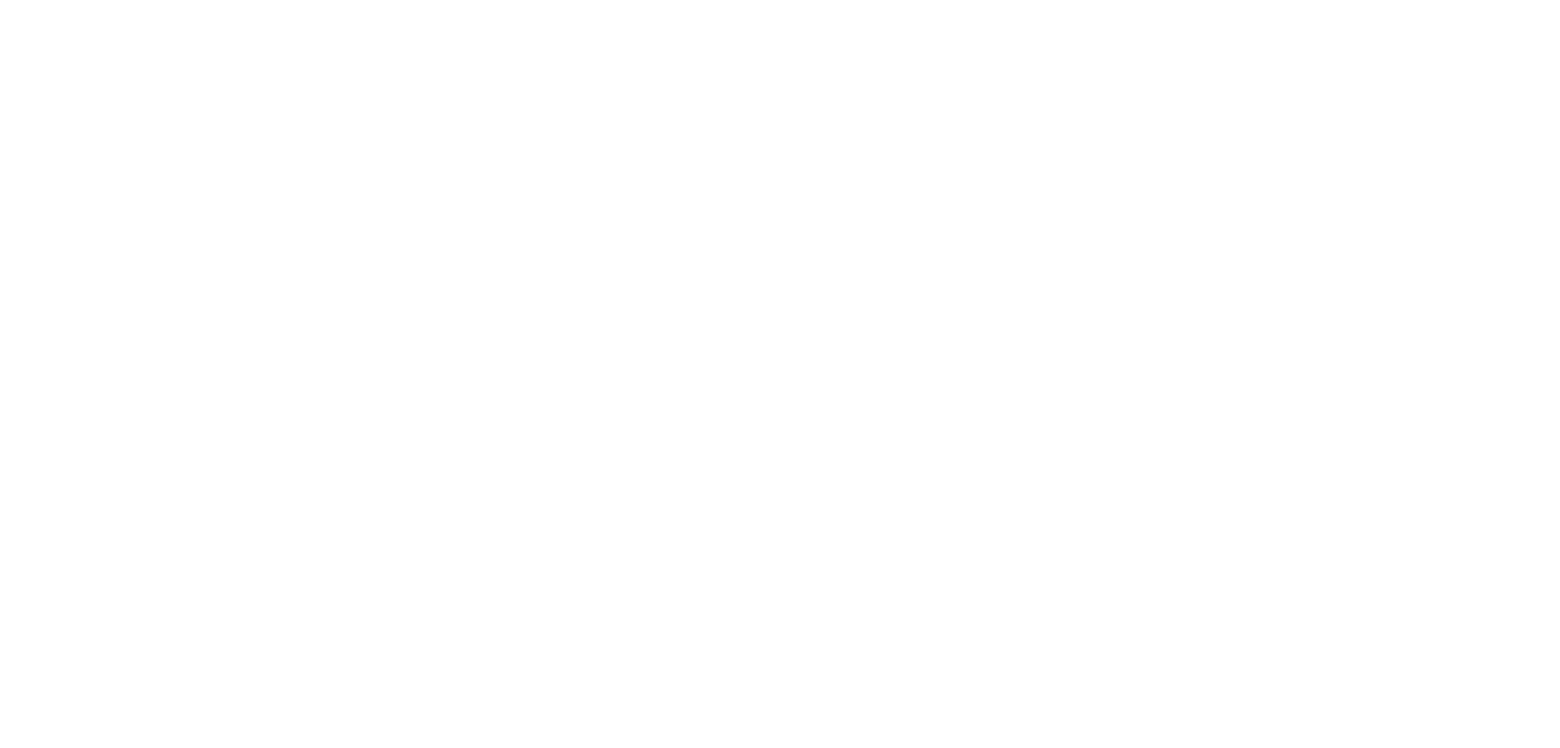
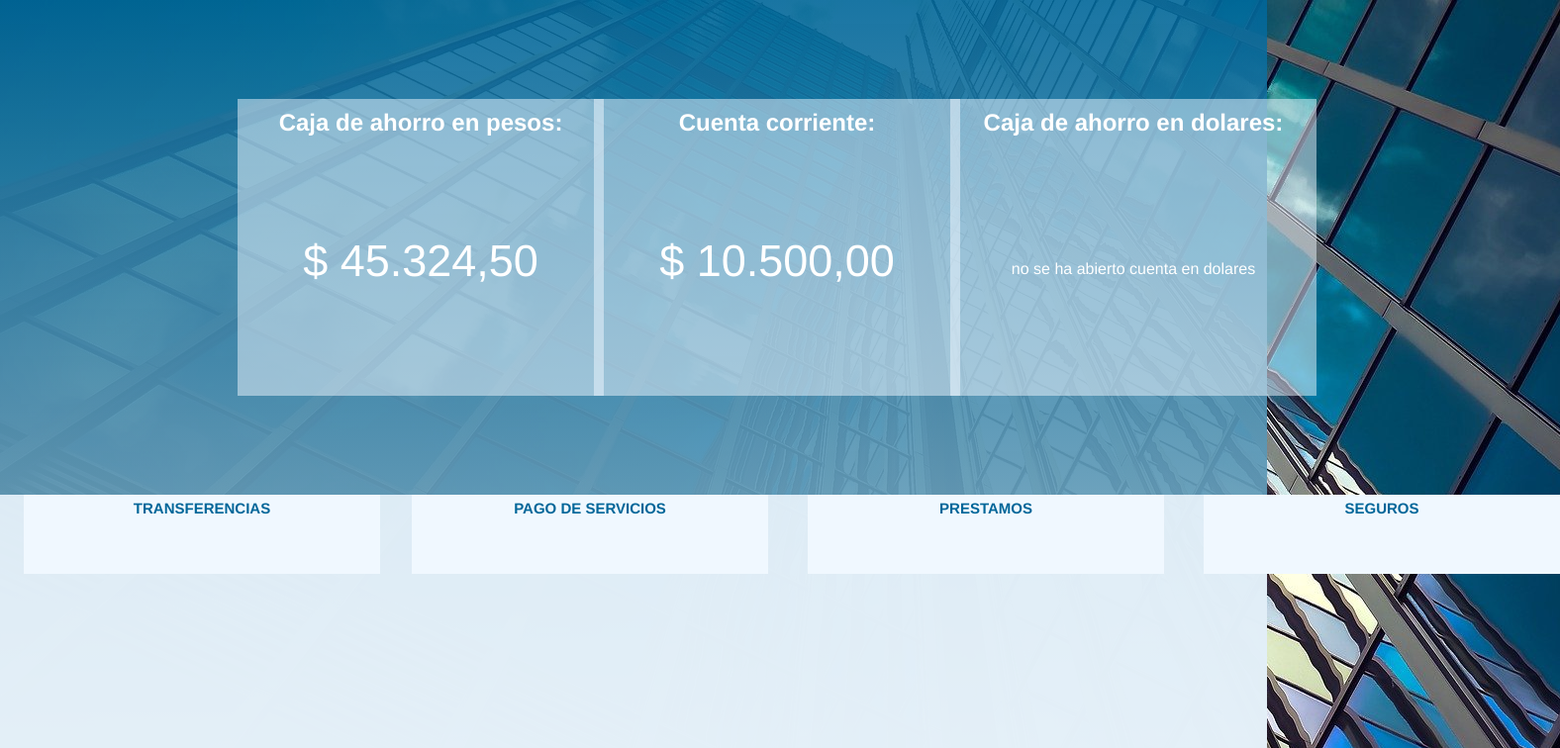
Before and after one commit to ticopycs/ITBANK-FSDC-4, a plain HTML site: page index.html in a window 1280 px wide. Shown: the top 756 px of the page at 99% size, 1576 px wide, since content can reach past the window. Drawn offline with Linux system fonts and the light colour scheme.

Commit message:
se creo el diseño del body y se agrego carpeta de recursos(img)

```diff
--- a/index.html
+++ b/index.html
@@ -8,6 +8,40 @@
     <title>ITBANK</title>
 </head>
 <body>
+    <div id="fondo-imagen"><img src="/img/architecture-g4575d4364_1920.jpg" alt=""></div>
+    <div id="fondo"></div>
 
+    <div id="contenido">
+
+        <div id="ahorro-pesos" class="cuenta-bancaria">
+            <h2 class="cuenta-bancaria-titulo">Caja de ahorro en pesos:</h2>
+            <p class="cuenta-bancaria-monto">$ 45.324,50</p>
+        </div>
+
+        <div id="cuenta-corriente" class="cuenta-bancaria">
+            <h2 class="cuenta-bancaria-titulo">Cuenta corriente:</h2>
+            <p class="cuenta-bancaria-monto">$ 10.500,00</p>
+        </div>
+
+        <div id="ahorro-dolares" class="cuenta-bancaria">
+            <h2 class="cuenta-bancaria-titulo">Caja de ahorro en dolares:</h2>
+            <p class="cuenta-bancaria-mensaje">no se ha abierto cuenta en dolares</p>
+        </div>
+
+        <div id="caja">
+            <div id="transferencias" class="caja-informacion" >
+                <h2 class="caja-informacion-titulo">TRANSFERENCIAS</h2>
+            </div>
+            <div id="pago-servicios" class="caja-informacion" >
+                <h2 class="caja-informacion-titulo">PAGO DE SERVICIOS</h2>
+            </div>
+            <div id="prestamos" class="caja-informacion" >
+                <h2 class="caja-informacion-titulo">PRESTAMOS</h2>
+            </div>
+            <div id="seguros" class="caja-informacion" >
+                <h2 class="caja-informacion-titulo">SEGUROS</h2>
+            </div>
+        </div>
+    </div>
 </body>
 </html>
--- a/style.css
+++ b/style.css
@@ -0,0 +1,95 @@
+*{
+    margin: 0;
+    padding: 0;
+    box-sizing: border-box;
+}
+#fondo-imagen{
+    position: fixed;
+    width: 100%;
+    height: 150vh;
+}
+#fondo{
+    position: fixed;
+    width: 100%;
+    height: 150vh;
+    background-image: linear-gradient(rgba(0, 102, 153, 0.900),rgb(224, 224, 224));
+}
+#contenido{
+    width: 100%;
+    height: 150vh;
+}
+
+.cuenta-bancaria{
+    background-color: rgba(240, 248, 255, 0.500);
+    position: absolute;
+    float: right;
+    height: 300px;
+    width: 370px;
+}
+.cuenta-bancaria-titulo{
+    text-align: center;
+    font-family: 'Franklin Gothic Medium', 'Arial Narrow', Arial, sans-serif;
+    color: white;
+    padding-top: 10px;
+}
+.cuenta-bancaria-monto{
+    text-align: center;
+    font-family: 'Franklin Gothic Medium', 'Arial Narrow', Arial, sans-serif;
+    color: white;
+    padding-top: 100px;
+    font-size: 45px;
+}
+.cuenta-bancaria-mensaje{
+    text-align: center;
+    font-family: 'Franklin Gothic Medium', 'Arial Narrow', Arial, sans-serif;
+    color: white;
+    padding-top: 125px;
+}
+
+.caja-informacion{
+    background-color: rgb(240, 248, 255);
+    position: absolute;
+    height: 80px;
+    width: 45vh;
+}
+
+.caja-informacion-titulo{
+    text-align: center;
+    font-size: 15px;
+    font-family: 'Franklin Gothic Medium', 'Arial Narrow', Arial, sans-serif;
+    color: #069;
+    padding-top: 5px;
+}
+
+#ahorro-dolares{
+    top:100px ;
+    left: 120vh;
+}
+#cuenta-corriente{
+    top:100px ;
+    left: 75vh;
+}
+#ahorro-pesos{
+    top:100px ;
+    left: 30vh;
+}
+#transferencias{
+    left: 3vh;
+}
+#pago-servicios{
+    left: 52vh;
+}
+#prestamos{
+    left: 102vh;
+}
+#seguros{
+    left: 152vh;
+}
+#caja{
+    background-color: rgba(240, 248, 255, 0.87);
+    position: absolute;
+    top:500px ;
+    float: right;
+    height: 800px;
+    width: 100%;
+}
```
Also changed, not shown: img/architecture-g4575d4364_1920.jpg (added).
